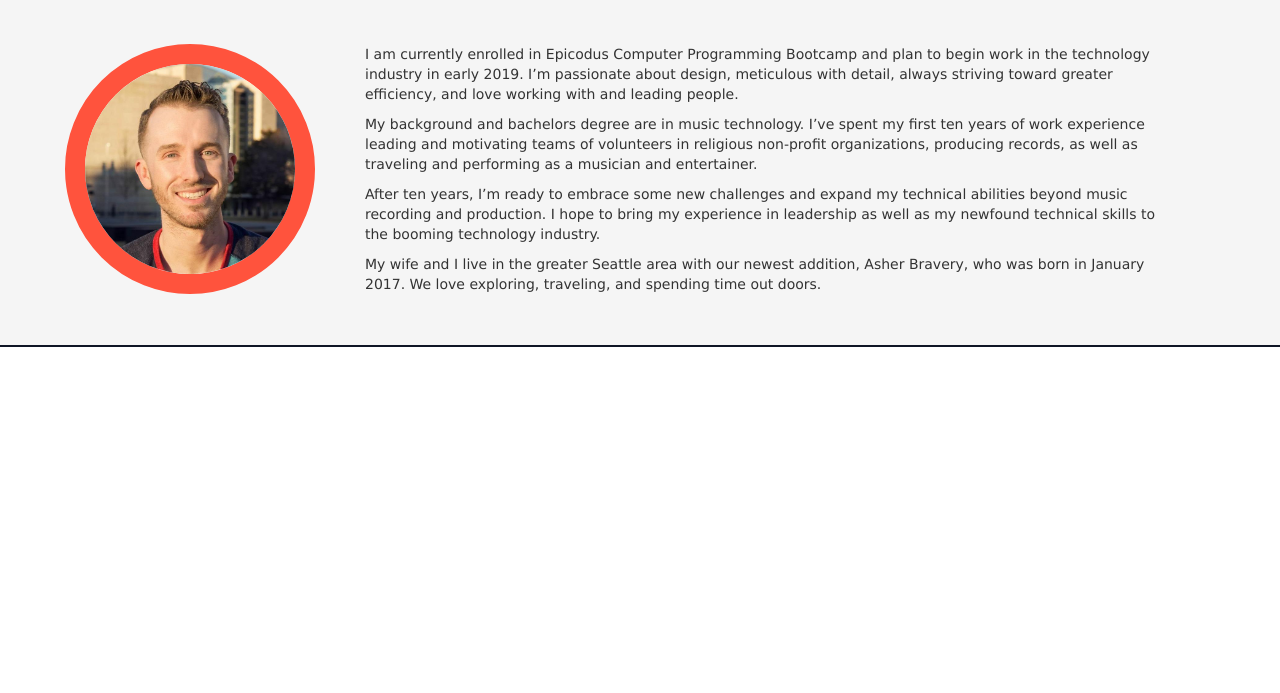
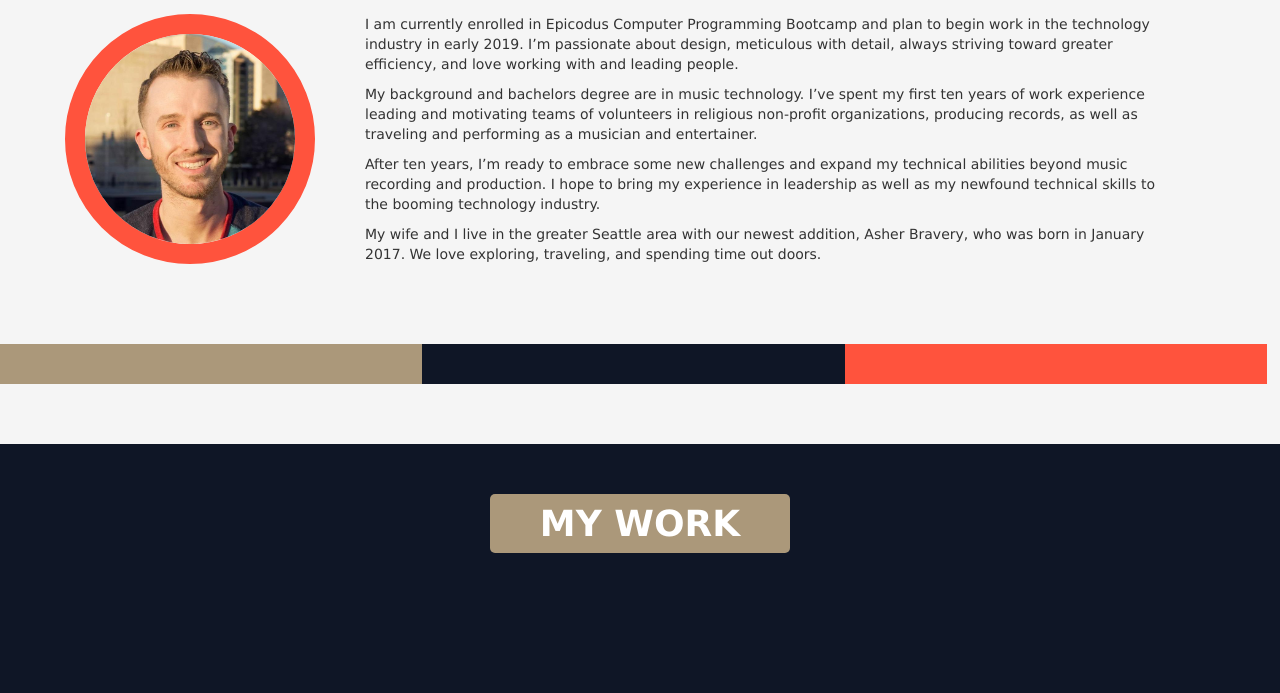
Before and after one commit to ChrisMCrow/portfolio, a plain HTML site: page index.html in a window 1280 px wide. Shown: the part 322-1015 px from the top of the page. Before the commit the page ends 800 px from the top, so only its background shows below. Drawn offline with nearby package versions, Linux system fonts and the light colour scheme.

Commit message:
complete initial about me and begin my work

```diff
--- a/css/styles.css
+++ b/css/styles.css
@@ -3,7 +3,7 @@ body {
 }
 
 #navbar {
-  padding: 60px 10px 0px 30px;
+  padding: 30px 10px 0px 30px;
   background-color: #fff;
   border-bottom: 2px solid #0f1626;
   width: auto;
@@ -19,24 +19,27 @@ body {
 #aboutme {
   width: auto;
   background-color: #f5f5f5;
-  background-image: url("img/forest.jpg");
+  background-image: url("");
   background-size: cover;
   padding-bottom: 20px;
-  border-bottom: 2px solid #0f1626;
 }
 
 h1 {
   text-align: center;
   margin: 50px auto 30px auto;
   width: 300px;
+  border-radius: 5px;
+  padding: 10px;
+}
+
+#aboutme h1 {
   color: #fff;
   background-color: #0f1626;
-  border-radius: 10px;
-  padding: 10px;
 }
 
 .content {
   margin-right: 50px;
+  margin-bottom: 50px;
   padding: 20px 50px 20px 50px;
 }
 
@@ -48,3 +51,34 @@ h1 {
   border: 20px solid #ff533d;
   float: left;
 }
+
+.box {
+  height: 40px;
+  width: 33%;
+  margin-bottom: 40px;
+}
+
+#leftcolor {
+  background-color: #ab987a
+}
+
+#centercolor {
+  background-color: #0f1626;
+}
+
+#rightcolor {
+  background-color: #ff533d;
+}
+
+#mywork {
+  width: auto;
+  background-color: #0f1626;
+  background-image: url("");
+  background-size: cover;
+  padding-bottom: 20px;
+}
+
+#mywork h1 {
+  color: #fff;
+  background-color: #ab987a;
+}
--- a/index.html
+++ b/index.html
@@ -36,14 +36,25 @@
         <p>After ten years, I’m ready to embrace some new challenges and expand my technical abilities beyond music recording and production. I hope to bring my experience in leadership as well as my newfound technical skills to the booming technology industry.</p>
         <p>My wife and I live in the greater Seattle area with our newest addition, Asher Bravery, who was born in January 2017. We love exploring, traveling, and spending time out doors.</p>
       </div>
-        <div class="row">
-          <div class="col-xs-4">
+      <div class="row border">
+        <div class="col-xs-4 box" id="leftcolor">
         </div>
-          <div class="col-xs-4">
+        <div class="col-xs-4 box" id="centercolor">
         </div>
-          <div class="col-xs-4">
+        <div class="col-xs-4 box" id="rightcolor">
         </div>
       </div>
+    </div>
+
+    <!--My Work-->
+    <div class="container" id="mywork">
+      <h1><strong>MY WORK</strong></h1>
+      <div class="content">
+        <div class="row">
+
+
+
+
 
   </body>
 
```
Lines whose indentation alone changed are shown as unchanged.
